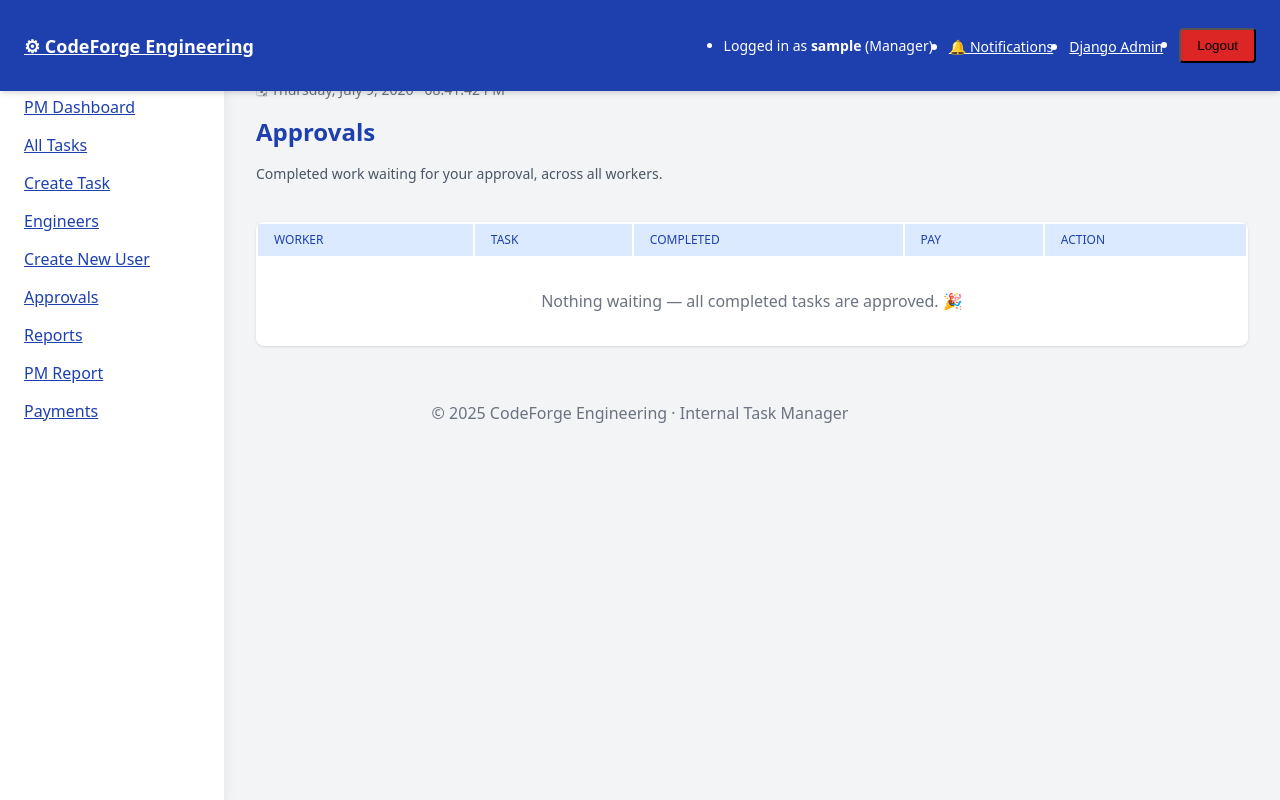
After one commit to dzyhype6/Taskmanagement, a Django app: page /approvals/ in a window 1280 px wide. The commit adds this page. Run offline with Django 5.2, Linux system fonts and the light colour scheme; a user stored in the database is signed in; tables that the repository leaves empty hold one stand-in row (values such as "Sample post"); data that the repository does not hold is empty.

Commit message:
feat: Approvals page — approve completed tasks for all workers in one place
A single manager page listing every completed-but-unapproved task across all
workers, with a per-task Approve button and an 'Approve all' button (optionally
scoped to one worker). A nav badge shows the count of tasks awaiting approval.

4 new tests (61 total). Verified in a browser (Approve all cleared 5 → 0).

Co-Authored-By: Claude <noreply@anthropic.com>

```diff
--- a/tasks/context_processors.py
+++ b/tasks/context_processors.py
@@ -3,7 +3,13 @@ def notifications(request):
     if not request.user.is_authenticated:
         return {}
     qs = request.user.notifications.all()
-    return {
+    ctx = {
         'nav_notifications': qs[:8],
         'nav_unread_count': qs.filter(is_read=False).count(),
     }
+    # For managers: how many completed tasks are waiting for approval (nav badge).
+    if request.user.is_superuser or getattr(request.user, 'role', '') == 'manager':
+        from .models import Task
+        ctx['nav_pending_approvals'] = Task.objects.filter(
+            status='completed', approved=False).count()
+    return ctx
--- a/tasks/templates/base.html
+++ b/tasks/templates/base.html
@@ -67,6 +67,7 @@
                     <a href="{% url 'task_create' %}" class="text-blue-800 hover:underline">Create Task</a>
                     <a href="{% url 'engineer_list' %}" class="text-blue-800 hover:underline">Engineers</a>
                     <a href="{% url 'register' %}" class="text-blue-800 hover:underline">Create New User</a>
+                    <a href="{% url 'approvals' %}" class="text-blue-800 hover:underline">Approvals{% if nav_pending_approvals %} <span class="inline-flex items-center justify-center px-2 py-0.5 rounded-full text-xs font-bold bg-emerald-600 text-white">{{ nav_pending_approvals }}</span>{% endif %}</a>
                     <a href="{% url 'reports' %}" class="text-blue-800 hover:underline">Reports</a>
                     <a href="{% url 'manager_report' %}" class="text-blue-800 hover:underline">PM Report</a>
                     <a href="{% url 'payments_list' %}" class="text-blue-800 hover:underline">Payments</a>
@@ -76,6 +77,7 @@
                     <a href="{% url 'task_create' %}" class="text-blue-800 hover:underline">Create Task</a>
                     <a href="{% url 'engineer_list' %}" class="text-blue-800 hover:underline">Engineers</a>
                     <a href="{% url 'register' %}" class="text-blue-800 hover:underline">Create New User</a>
+                    <a href="{% url 'approvals' %}" class="text-blue-800 hover:underline">Approvals{% if nav_pending_approvals %} <span class="inline-flex items-center justify-center px-2 py-0.5 rounded-full text-xs font-bold bg-emerald-600 text-white">{{ nav_pending_approvals }}</span>{% endif %}</a>
                     <a href="{% url 'reports' %}" class="text-blue-800 hover:underline">Reports</a>
                     <a href="{% url 'manager_report' %}" class="text-blue-800 hover:underline">PM Report</a>
                     <a href="{% url 'payments_list' %}" class="text-blue-800 hover:underline">Payments</a>
--- /dev/null
+++ b/tasks/templates/core/approvals.html
@@ -0,0 +1,53 @@
+{% extends "base.html" %}
+{% block content %}
+<div class="max-w-5xl mx-auto my-8">
+    <div class="flex items-center justify-between mb-6">
+        <div>
+            <h1 class="text-2xl font-bold text-blue-800">Approvals</h1>
+            <p class="text-sm text-gray-600">Completed work waiting for your approval, across all workers.</p>
+        </div>
+        {% if tasks %}
+        <form method="post" action="{% url 'approve_all' %}" onsubmit="return confirm('Approve all {{ tasks|length }} completed task(s) for payment?');">
+            {% csrf_token %}
+            <button type="submit" class="bg-emerald-600 text-white px-4 py-2 rounded hover:bg-emerald-700 transition">✓ Approve all ({{ tasks|length }})</button>
+        </form>
+        {% endif %}
+    </div>
+
+    <div class="bg-white shadow rounded-lg overflow-x-auto">
+        <table class="min-w-full divide-y divide-gray-200">
+            <thead class="bg-blue-100">
+                <tr>
+                    <th class="px-4 py-2 text-left text-xs font-medium text-blue-800 uppercase">Worker</th>
+                    <th class="px-4 py-2 text-left text-xs font-medium text-blue-800 uppercase">Task</th>
+                    <th class="px-4 py-2 text-left text-xs font-medium text-blue-800 uppercase">Completed</th>
+                    <th class="px-4 py-2 text-left text-xs font-medium text-blue-800 uppercase">Pay</th>
+                    <th class="px-4 py-2 text-left text-xs font-medium text-blue-800 uppercase">Action</th>
+                </tr>
+            </thead>
+            <tbody class="bg-white divide-y divide-gray-200">
+                {% for task in tasks %}
+                <tr class="hover:bg-gray-50">
+                    <td class="px-4 py-2 text-sm font-medium">{{ task.assigned_to.username }}</td>
+                    <td class="px-4 py-2 text-sm">
+                        <a href="{% url 'task_detail' task.pk %}" class="text-blue-600 hover:underline">{{ task.title }}</a>
+                        {% if task.was_late %}<span class="ml-1 inline-flex items-center px-2 py-0.5 rounded-full text-xs font-semibold bg-red-100 text-red-700">late</span>{% endif %}
+                    </td>
+                    <td class="px-4 py-2 text-sm text-gray-600">{{ task.completed_at|date:"M d, Y"|default:"—" }}</td>
+                    <td class="px-4 py-2 text-sm text-gray-700">{% if task.pay_amount %}KES {{ task.net_pay }}{% else %}—{% endif %}</td>
+                    <td class="px-4 py-2 text-sm">
+                        <form method="post" action="{% url 'task_approve' task.pk %}" style="display:inline">
+                            {% csrf_token %}
+                            <input type="hidden" name="next" value="{% url 'approvals' %}">
+                            <button type="submit" class="bg-emerald-600 text-white px-3 py-1 rounded text-xs hover:bg-emerald-700 transition">Approve</button>
+                        </form>
+                    </td>
+                </tr>
+                {% empty %}
+                <tr><td colspan="5" class="px-4 py-8 text-center text-gray-500">Nothing waiting — all completed tasks are approved. 🎉</td></tr>
+                {% endfor %}
+            </tbody>
+        </table>
+    </div>
+</div>
+{% endblock %}
--- a/tasks/urls.py
+++ b/tasks/urls.py
@@ -23,6 +23,8 @@ from .views import (
     add_timelog,
     delete_timelog,
     task_approve,
+    approvals,
+    approve_all,
     engineer_pay_edit,
     run_payment,
     payments_list,
@@ -79,6 +81,8 @@ urlpatterns = [
 
     # Payment: approve a completed task, set engineer pay, run payslips
     path('tasks/<int:pk>/approve/', task_approve, name='task_approve'),
+    path('approvals/', approvals, name='approvals'),
+    path('approvals/approve-all/', approve_all, name='approve_all'),
     path('engineers/<int:pk>/pay-settings/', engineer_pay_edit, name='engineer_pay_edit'),
     path('engineers/<int:pk>/pay/', run_payment, name='run_payment'),
     path('payments/', payments_list, name='payments_list'),
--- a/tasks/views.py
+++ b/tasks/views.py
@@ -534,6 +534,40 @@ def task_approve(request, pk):
 
 
 @login_required
+def approvals(request):
+    """One place to approve completed work across ALL workers."""
+    if not _is_manager(request.user):
+        return redirect('worker_dashboard')
+    tasks = (Task.objects.filter(status='completed', approved=False)
+             .select_related('assigned_to')
+             .order_by('assigned_to__username', '-completed_at'))
+    return render(request, 'core/approvals.html', {'tasks': tasks})
+
+
+@login_required
+def approve_all(request):
+    """Approve every completed, unapproved task (optionally for one worker)."""
+    if not _is_manager(request.user):
+        return redirect('worker_dashboard')
+    if request.method == 'POST':
+        qs = Task.objects.filter(status='completed', approved=False)
+        worker_id = request.POST.get('worker')
+        if worker_id:
+            qs = qs.filter(assigned_to_id=worker_id)
+        count = 0
+        for task in qs:
+            task.approved = True
+            task.approved_at = timezone.now()
+            task.save(update_fields=['approved', 'approved_at'])
+            notify(task.assigned_to, f'Your task "{task.title}" was approved for payment.',
+                   reverse('task_detail', args=[task.pk]))
+            count += 1
+        messages.success(request, f"Approved {count} task(s) for payment." if count
+                         else "No completed tasks were waiting for approval.")
+    return redirect('approvals')
+
+
+@login_required
 def engineer_pay_edit(request, pk):
     """Manager sets how an engineer is paid (monthly salary or per-task rate)."""
     if not _is_manager(request.user):
```
Also changed, not shown: tasks/tests.py (+37 -0 lines), 1 other file.
